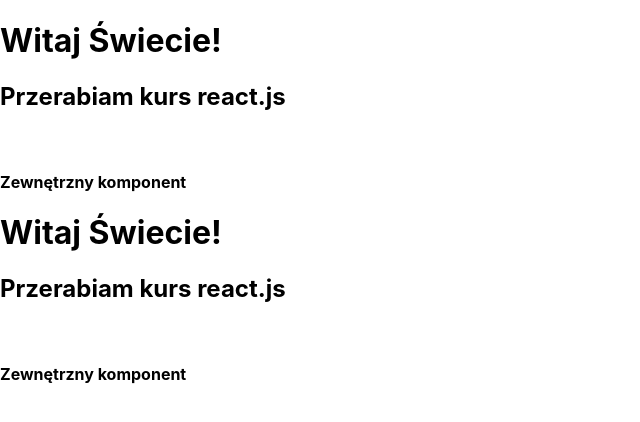
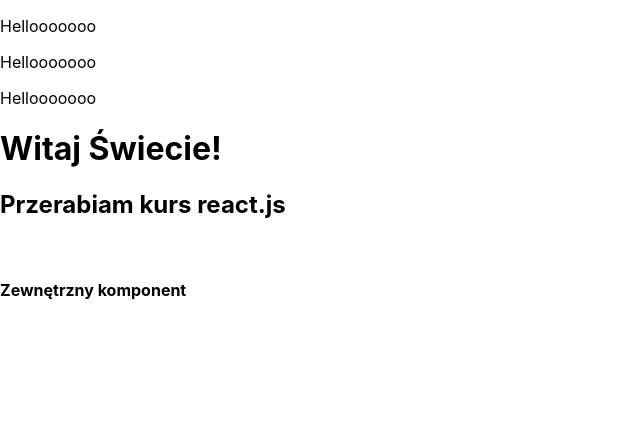
Before and after one commit to marek2222/react_TypeOfWeb, a React (Create React App) app: page / in a window 1280 px wide. Shown: the top 422 px of the page, without its empty margins (0-640 px from the left). Built offline with nearby package versions, Linux system fonts and the light colour scheme.

Commit message:
react_TypeOfWeb: 01_3.3:  Pierwszy komponent React: Renderowanie dwóch lub więcej komponentów - inny sposób

```diff
--- a/src/index.js
+++ b/src/index.js
@@ -6,9 +6,23 @@ import MojKomponent from './MojKomponent';
 import * as serviceWorker from './serviceWorker';
 
 
+const HelloKomponent = ()=> (
+    <p>Hellooooooo</p>
+);
+
+const render = () => (
+    <React.Fragment>
+        <HelloKomponent />
+        <HelloKomponent />
+        <HelloKomponent />
+        <MojKomponent />
+    </React.Fragment>
+);
 
 //ReactDOM.render(<App />, document.getElementById('root'));
-ReactDOM.render(<div><MojKomponent /><MojKomponent /></div>, document.getElementById('root'));
+ReactDOM.render(
+    render(),
+    document.getElementById('root'));
 
 // If you want your app to work offline and load faster, you can change
 // unregister() to register() below. Note this comes with some pitfalls.
```
